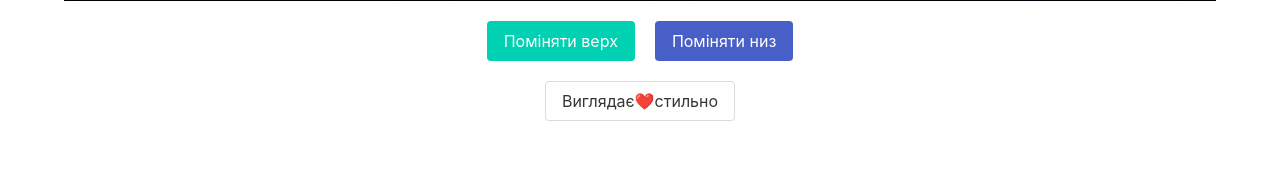
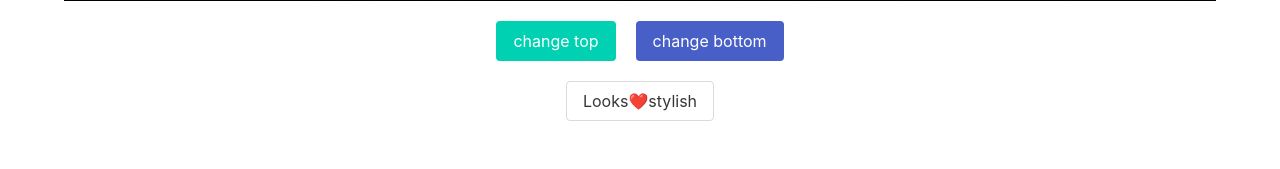
Before and after one commit to vetsinen/lms-thegame, a Flask app: template templates/index.html in a window 1280 px wide. Shown: the part 2123-2292 px from the top of the page. Run offline with Flask 3, Linux system fonts and the light colour scheme; the template is opened without the code that fills it, so the values that code supplies are empty.

Commit message:
language to eng

```diff
--- a/templates/index.html
+++ b/templates/index.html
@@ -78,11 +78,11 @@
                 </figure>
             </div>
             <div class="buttons-container">
-                <button x-on:click="nextTop" class="button is-primary">Поміняти верх</button>
-                <button x-on:click="nextDown" class="button is-link">Поміняти низ</button>
+                <button x-on:click="nextTop" class="button is-primary">change top</button>
+                <button x-on:click="nextDown" class="button is-link">change bottom</button>
             </div>
             <div class="buttons-container">
-                <button class="button">Виглядає❤️стильно</button>
+                <button class="button">Looks❤️stylish</button>
             </div>
         </div>
     </section>
```
